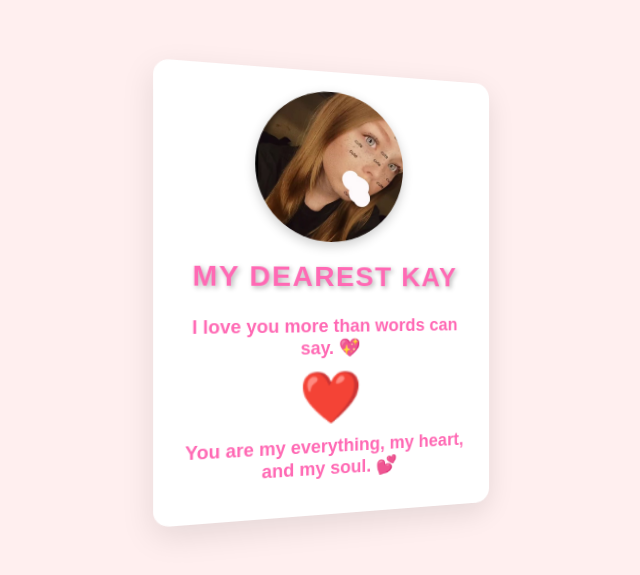
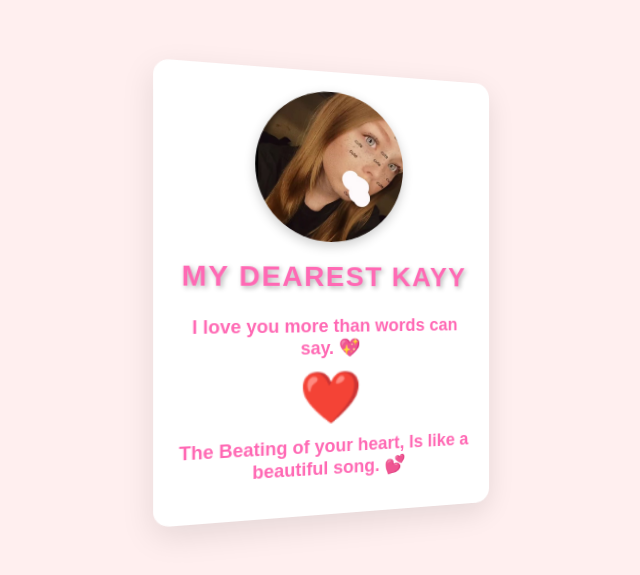
Before and after one commit to kakako-ctrl/surprise, a plain HTML site: page index.html in a window 1280 px wide. Shown: the part 107-682 px from the top of the page, without its empty margins (309-949 px from the left). Drawn offline with Linux system fonts and the light colour scheme.

Commit message:
index.html

```diff
--- a/index.html
+++ b/index.html
@@ -100,14 +100,14 @@
     <img src="kay.jpg" alt="Kay's Picture">
 
     <!-- Love Message -->
-    <h2>My Dearest Kay</h2>
+    <h2>My Dearest Kayy</h2>
     <p>I love you more than words can say. 💖</p>
 
     <!-- Heart animation -->
     <div class="heart">❤️</div>
 
     <!-- Romantic Message -->
-    <p>You are my everything, my heart, and my soul. 💕</p>
+    <p>The Beating of your heart, Is like a beautiful song. 💕</p>
   </div>
 </body>
 </html>
```
